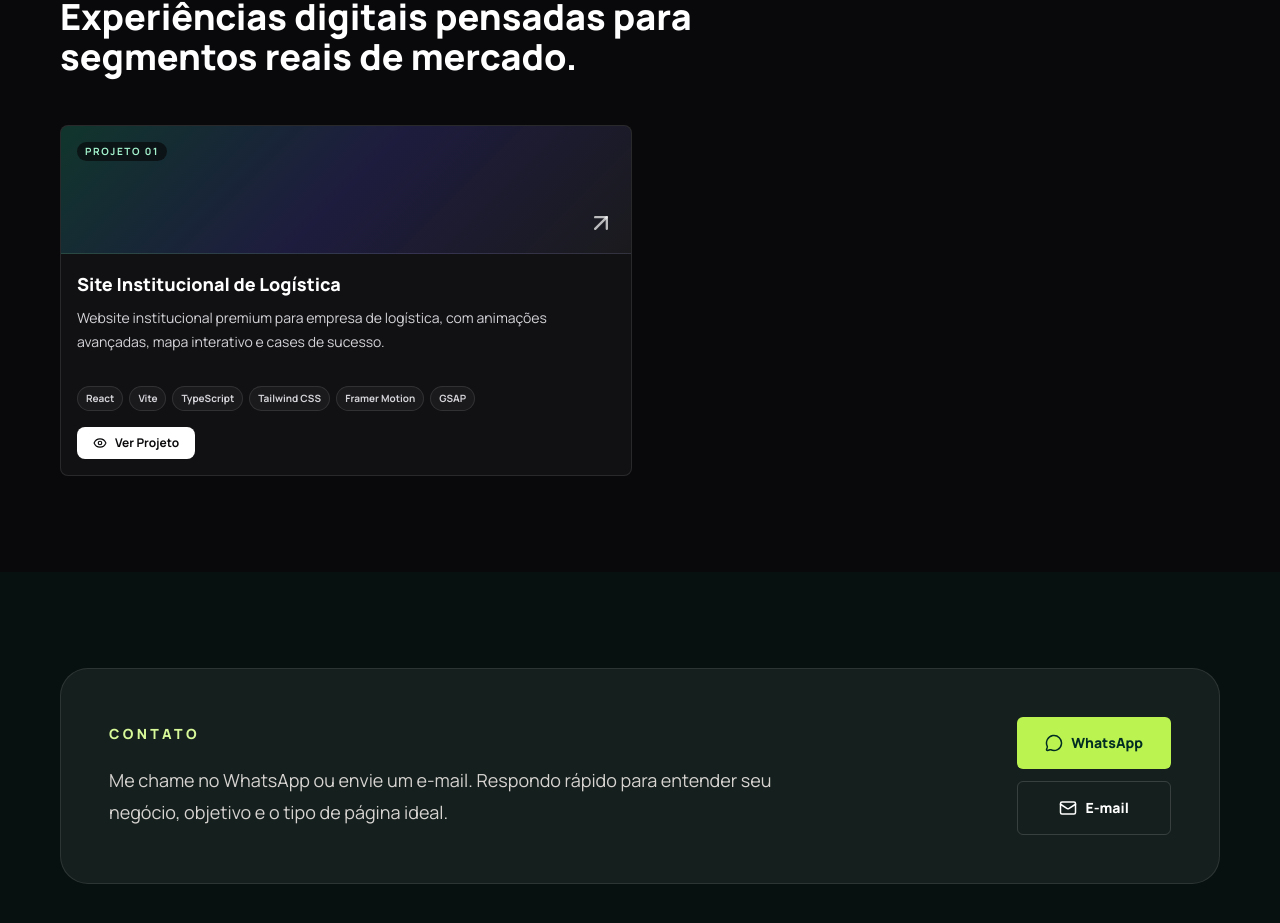
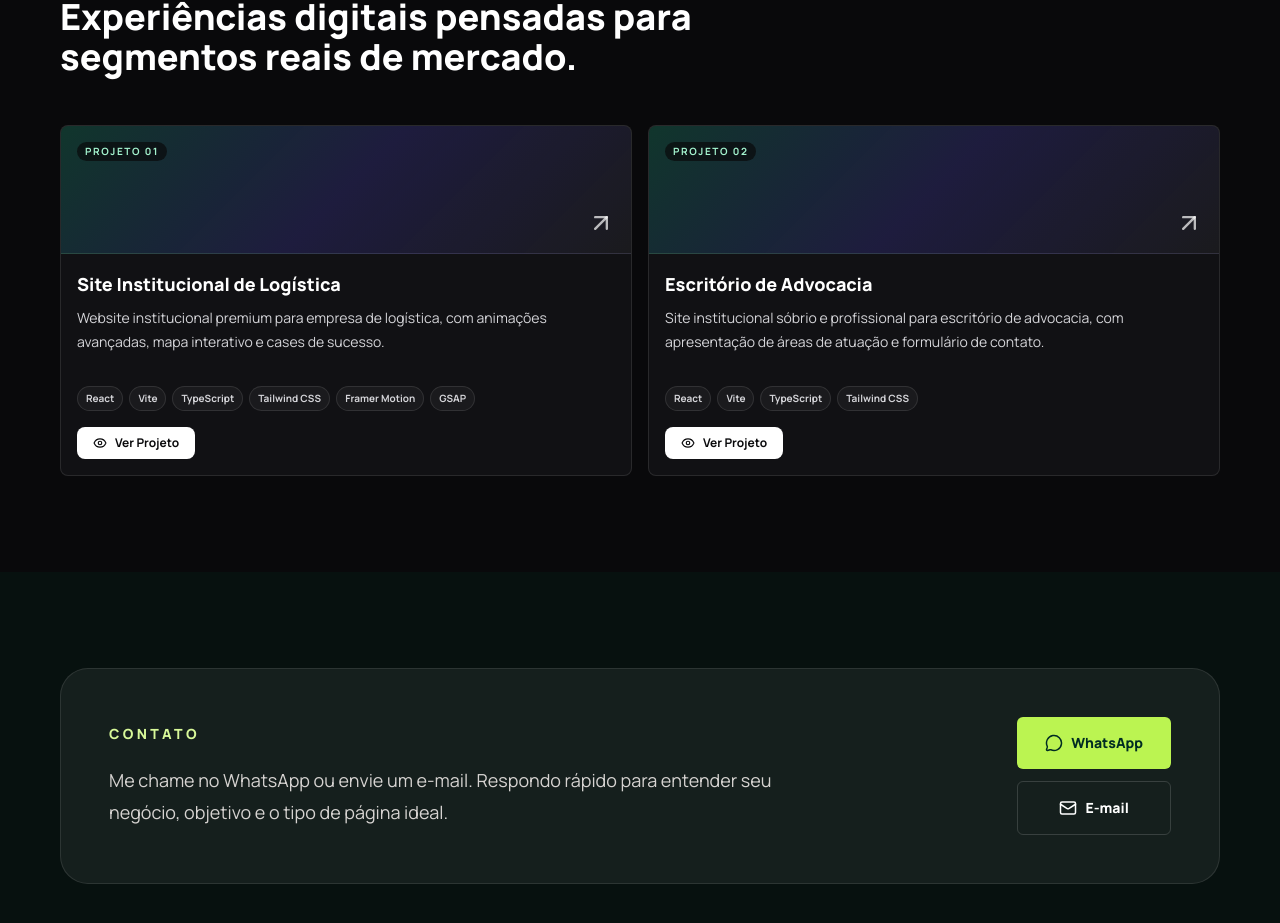
Before and after one commit to EduuD1as/Portif-lio-Front-end, a React (Vite) app: page / in a window 1280 px wide. Shown: the part 3299-4222 px from the top of the page. Built offline with nearby package versions, Linux system fonts and the light colour scheme.

Commit message:
mostruario +1

```diff
--- a/src/components/ProjectPages.jsx
+++ b/src/components/ProjectPages.jsx
@@ -1,4 +1,4 @@
-import { ArrowLeft, Check, Mail, MapPin, MessageCircle, Sparkles, Truck } from 'lucide-react'
+import { ArrowLeft, Check, Mail, MapPin, MessageCircle, Sparkles, Truck, Scale } from 'lucide-react'
 import textileHero from '../assets/textile-hero.svg'
 import beautyHero from '../assets/beauty-hero.svg'
 import realestateHero from '../assets/realestate-hero.svg'
@@ -55,6 +55,46 @@ function JadlogPage() {
             </div>
           ))}
         </div>
+      </section>
+    </main>
+  )
+}
+
+function AdvocaciaPage() {
+  return (
+    <main className="bg-slate-100 text-slate-900">
+      <section className="section-shell py-8">
+        <BackLink />
+        <div className="mt-10 overflow-hidden rounded-3xl bg-slate-950 text-white">
+          <div className="grid lg:grid-cols-[1fr_0.9fr]">
+            <div className="p-8 sm:p-12 lg:p-16">
+              <p className="text-sm font-black uppercase tracking-[0.28em] text-slate-400">
+                Dias & Associados
+              </p>
+              <h1 className="mt-6 text-5xl font-black leading-tight sm:text-6xl">
+                Excelência jurídica com compromisso e ética.
+              </h1>
+              <p className="mt-6 text-lg leading-8 text-slate-300">
+                Site institucional sóbrio e profissional para escritório de advocacia,
+                com apresentação de áreas de atuação e formulário de contato inicial.
+              </p>
+              <a href="https://advocacia-exemplo-sooty.vercel.app/" target="_blank" rel="noreferrer" className="mt-8 inline-flex items-center justify-center gap-2 rounded-lg bg-slate-700 px-7 py-4 text-sm font-black text-white">
+                Ver projeto
+              </a>
+            </div>
+            <div className="flex items-center justify-center bg-slate-800 p-8">
+              <Scale className="text-slate-400" size={120} />
+            </div>
+          </div>
+        </div>
+      </section>
+      <section className="section-shell grid gap-5 py-16 md:grid-cols-4">
+        {['Direito civil', 'Direito trabalhista', 'Direito empresarial', 'Consultoria'].map((item) => (
+          <div key={item} className="rounded-xl bg-white p-7 shadow-sm">
+            <Check className="text-slate-700" />
+            <h2 className="mt-5 text-xl font-black">{item}</h2>
+          </div>
+        ))}
       </section>
     </main>
   )
@@ -231,6 +271,7 @@ function ClinicPage() {
 
 export default function ProjectPages({ slug }) {
   if (slug === 'jadlog-logistica') return <JadlogPage />
+  if (slug === 'advocacia-consultorio') return <AdvocaciaPage />
   if (slug === 'industria-textil') return <TextilePage />
   if (slug === 'studio-estetica') return <BeautyPage />
   if (slug === 'plataforma-imobiliaria') return <RealEstatePage />
--- a/src/data/projects.js
+++ b/src/data/projects.js
@@ -15,5 +15,22 @@ export const projects = [
     services: ['Entregas expressas', 'Logística e-commerce', 'Transporte empresarial', 'Logística reversa'],
     cta: 'Ver projeto',
     externalUrl: 'https://transportes-express-portfolio-cwqs.vercel.app/',
+  },
+  {
+    slug: 'advocacia-consultorio',
+    title: 'Escritório de Advocacia',
+    brand: 'Dias & Associados',
+    description:
+      'Site institucional sóbrio e profissional para escritório de advocacia, com apresentação de áreas de atuação e formulário de contato.',
+    tags: ['React', 'Vite', 'TypeScript', 'Tailwind CSS'],
+    accent: 'slate',
+    audience: 'Empresas e pessoas físicas que buscam assessoria jurídica especializada.',
+    headline: 'Excelência jurídica com compromisso e ética.',
+    subheadline:
+      'Uma presença digital que transmite confiança, autoridade e facilidade de contato para novos clientes.',
+    metrics: ['+15 anos de atuação', 'Diversas áreas do direito', 'Atendimento personalizado'],
+    services: ['Direito civil', 'Direito trabalhista', 'Direito empresarial', 'Consultoria'],
+    cta: 'Ver projeto',
+    externalUrl: 'https://advocacia-exemplo-sooty.vercel.app/',
   }
 ]
```
